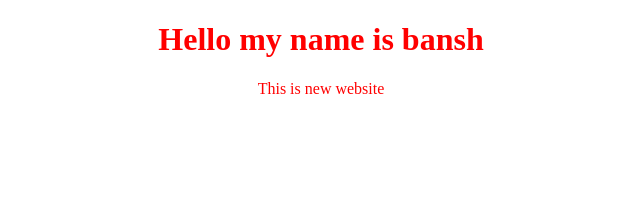
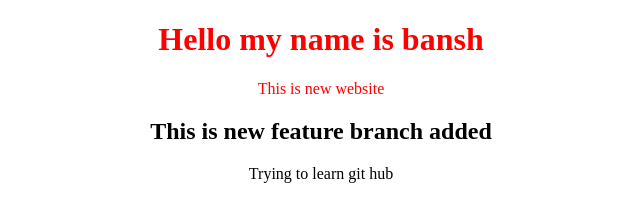
Before and after one commit to banshvatsa/Git-demo2, a plain HTML site: page index.html in a window 1280 px wide. Shown: the whole page, without its empty margins (319-959 px from the left). Drawn offline with Linux system fonts and the light colour scheme.

Commit message:
Changes done in branches

```diff
--- a/index.html
+++ b/index.html
@@ -13,5 +13,9 @@
         </h1>
         <p>This is new website</p>
     </div>
+    <div class="feature">
+        <h2>This is new feature branch  added</h2>
+        <p>Trying to learn git hub</p>
+    </div>
 </body>
 </html>
--- a/styles.css
+++ b/styles.css
@@ -2,3 +2,6 @@
     text-align: center;
     color: red;
 }
+.feature{
+    text-align: center;
+}
```
